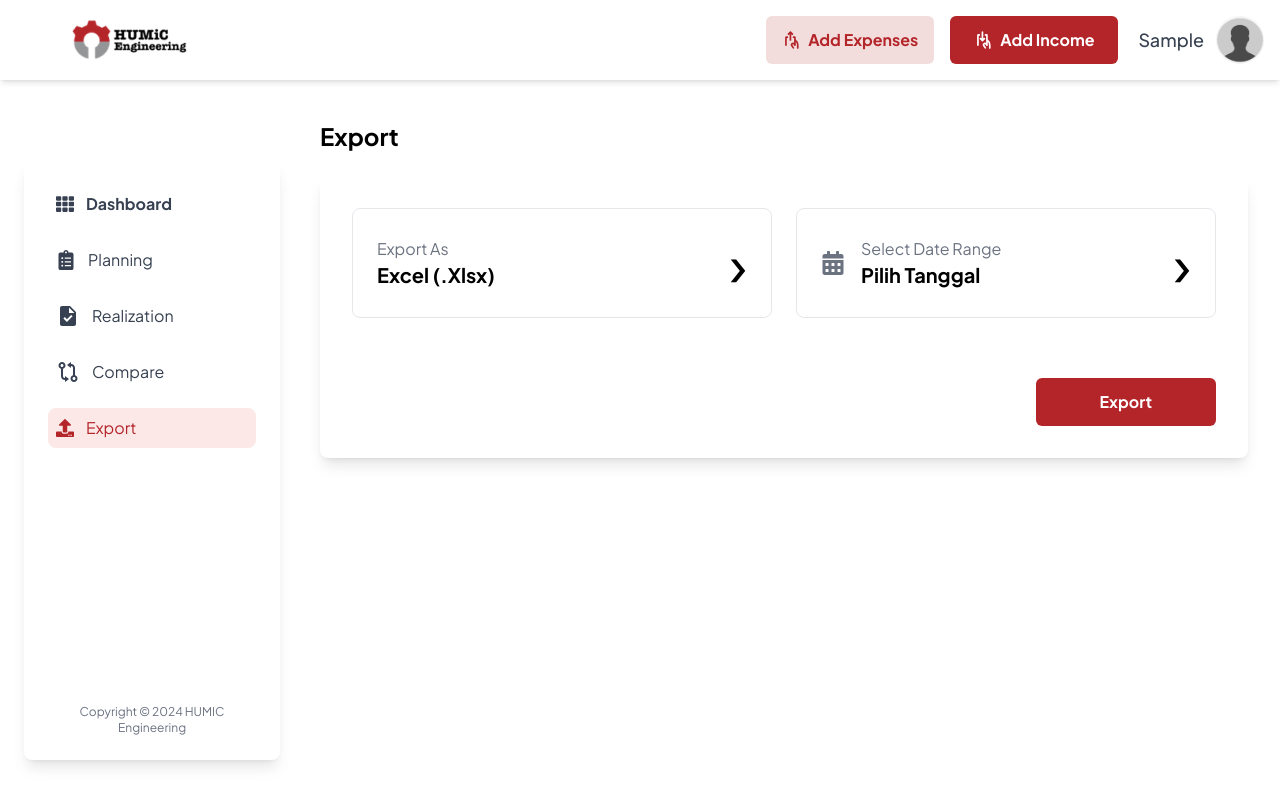
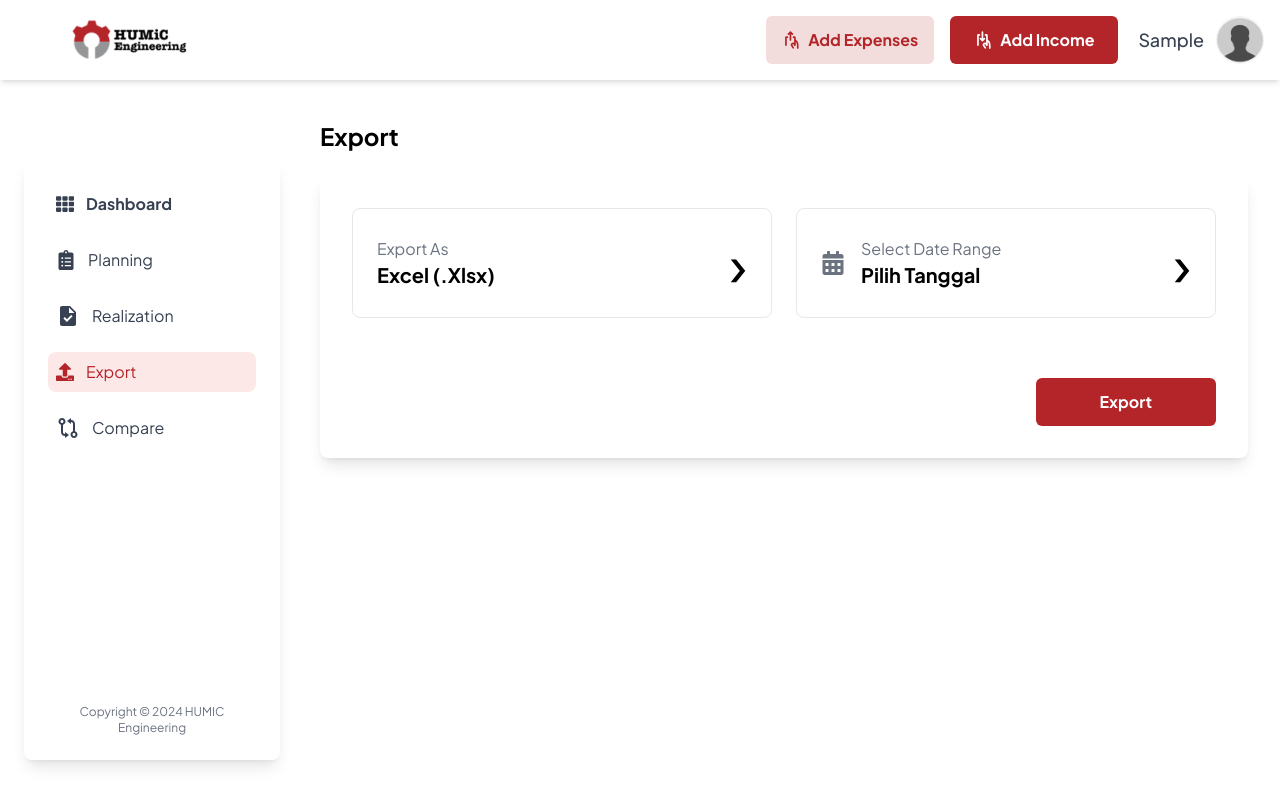
Before and after one commit to hauzanrafiattallah/Payroll-FE, a React (Vite) app: page /export in a window 1280 px wide. Built offline with nearby package versions, Linux system fonts and the light colour scheme; no server answers; sample sign-in values are in the browser's storage.

Commit message:
Refactor Sidebar: Swap Compare and Export links; update icons and active styles

```diff
--- a/src/components/Sidebar.jsx
+++ b/src/components/Sidebar.jsx
@@ -116,6 +116,19 @@ const Sidebar = () => {
             </li>
           </Link>
 
+          <Link to="/export">
+            <li
+              className={`flex items-center rounded-lg p-2 transition-colors duration-200 mt-4 ${
+                location.pathname === "/export"
+                  ? "bg-[#FDE8E8] text-[#B4252A]" // Background merah dan teks merah saat aktif
+                  : "text-gray-700 hover:bg-gray-100 hover:text-[#B4252A]"
+              }`}
+            >
+              <FaUpload className="mr-3 text-lg" />
+              <span>Export</span>
+            </li>
+          </Link>
+
           <Link to="/compare">
             <li
               className={`flex items-center rounded-lg p-2 transition-colors duration-200 mt-4 ${
@@ -126,19 +139,6 @@ const Sidebar = () => {
             >
               <BiGitCompare className="mr-3 text-2xl" />
               <span>Compare</span>
-            </li>
-          </Link>
-
-          <Link to="/export">
-            <li
-              className={`flex items-center rounded-lg p-2 transition-colors duration-200 mt-4 ${
-                location.pathname === "/export"
-                  ? "bg-[#FDE8E8] text-[#B4252A]" // Background merah dan teks merah saat aktif
-                  : "text-gray-700 hover:bg-gray-100 hover:text-[#B4252A]"
-              }`}
-            >
-              <FaUpload className="mr-3 text-lg" />
-              <span>Export</span>
             </li>
           </Link>
 
```
